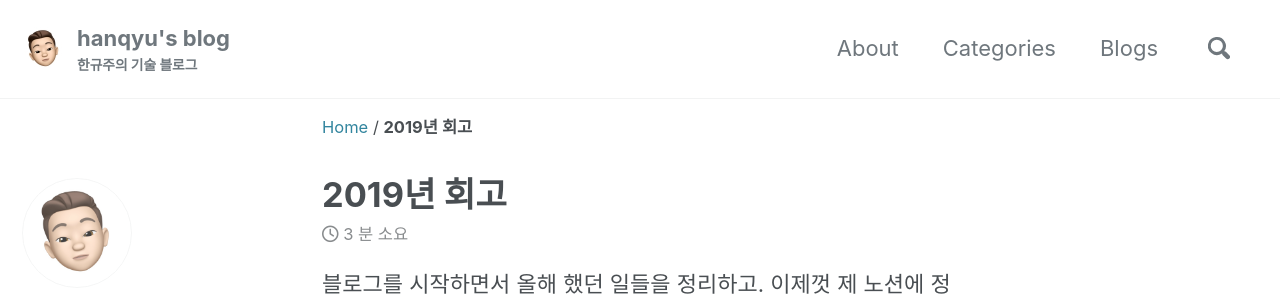
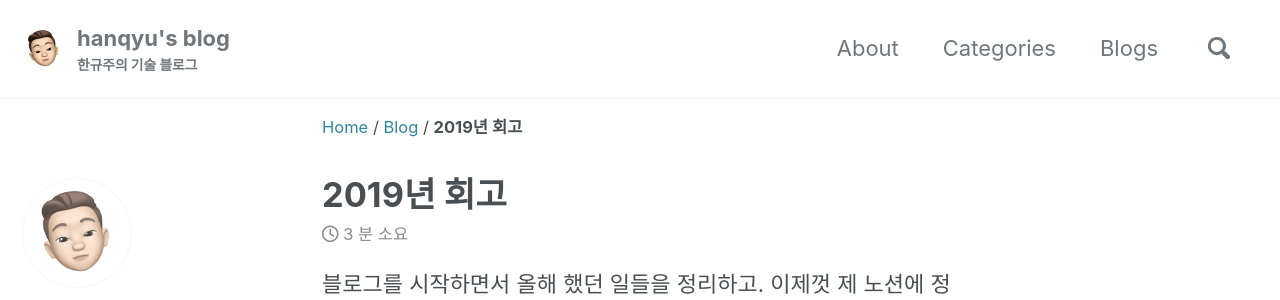
Before and after one commit to hanqyu/hanqyu.github.io, a Jekyll site: the page built from _posts/2019-12-23-retrospective-2019.md, in a window 1280 px wide and 900 px high. Shown: the top 300 px of the window. Built offline with Jekyll 4.4.1, drawn with Linux system fonts in a browser that asks for light colours; cached includes are drawn as plain includes; nearby versions of some CDN libraries.

Commit message:
docs(Post): 수정 - 2019-12-23-retrospective-2019.md 카테고리, 태그

```diff
--- a/_posts/2019-12-23-retrospective-2019.md
+++ b/_posts/2019-12-23-retrospective-2019.md
@@ -6,6 +6,8 @@
 comments: true
 share: true
 related: true
+categories: [Blog]
+tags: [회고]
 excerpt: Django, RN-iOS, opencv 등 약 5개의 프로젝트를 되돌아보며
 header:
     teaser: assets/images/teasers/retrospective-2019.jpg
```
